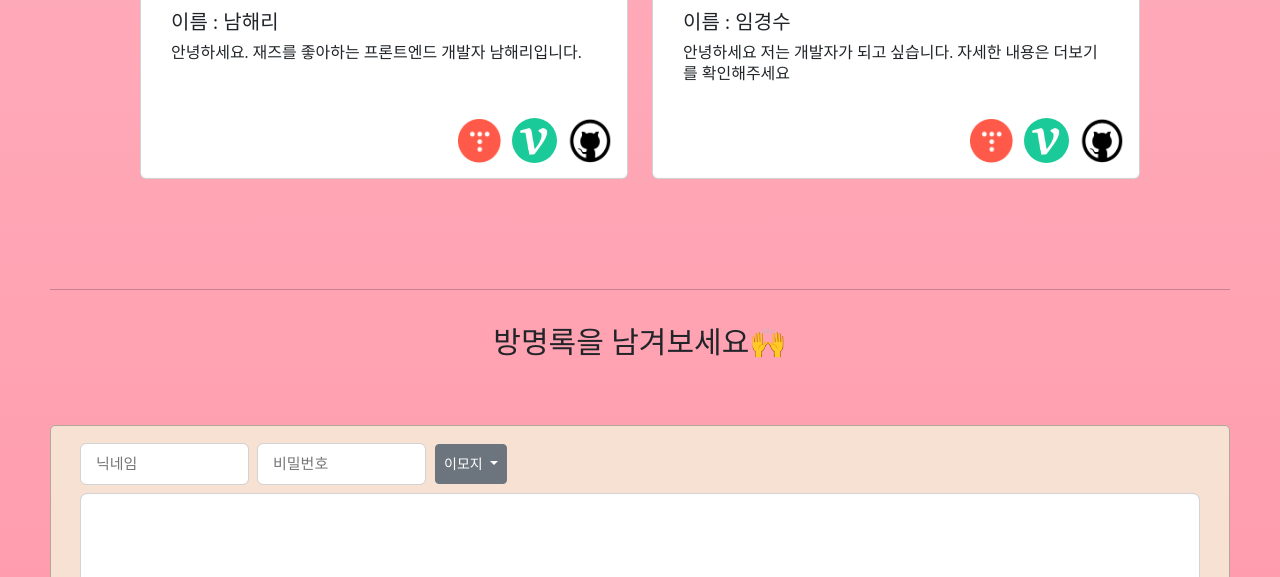
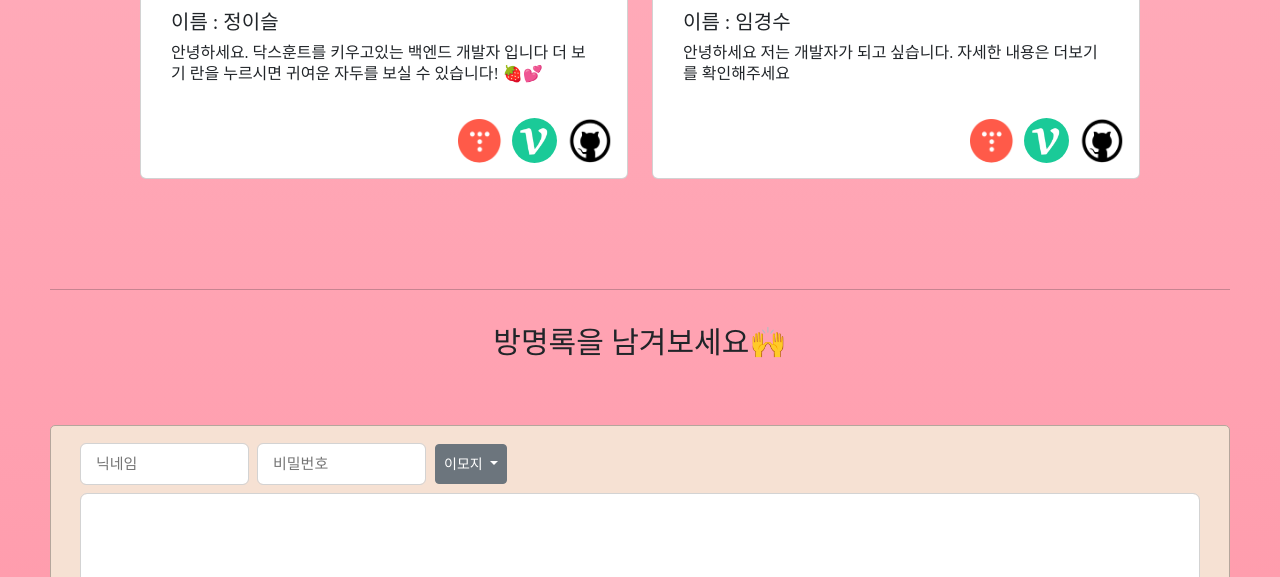
Before and after one commit to crocusia/sparta_spring6-team16-_week1, a plain HTML site: page index.html in a window 1280 px wide. Shown: the part 1585-2162 px from the top of the page. Drawn offline with nearby package versions, Linux system fonts and the light colour scheme; no server answers; a web font is replaced by a local one.

Commit message:
Update index.html

```diff
--- a/index.html
+++ b/index.html
@@ -171,17 +171,17 @@
                                     <div class="cardId hide" data-id="3">id : 3</div>
                                     <button type="button" class="imgbtn">이미지 변경</button>
                                     <button type="button" class="morebtn"
-                                        onclick="window.open('ksroom.html','_blank');">더보기</button>
+                                        onclick="window.open('html','_blank');">더보기</button>
                                 </div>
                                 <!-- 프로필 이미지 -->
-                                <img src="./images/profile-nhr.jpg" class="card-img-top" alt="..."
+                                <img src="./images/" class="card-img-top" alt="..."
                                     style="display: block">
                                 <!-- 프로필 소개 -->
                                 <div class="card-body" style="padding: 0px">
-                                    <h5 class="card-title">이름 : 남해리</h5>
+                                    <h5 class="card-title">이름 : 정이슬</h5>
                                     <p class="card-text">
-                                        안녕하세요. 재즈를 좋아하는 프론트엔드 개발자
-                                        남해리입니다.
+                                        안녕하세요. 닥스훈트를 키우고있는 백엔드 개발자 입니다
+                                        더 보기 란을 누르시면 귀여운 자두를 보실 수 있습니다! 🍓💕
                                     </p>
                                 </div>
                                 <!-- url 버튼 -->
```
